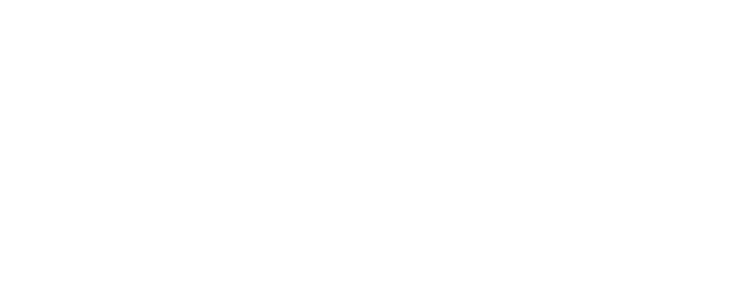
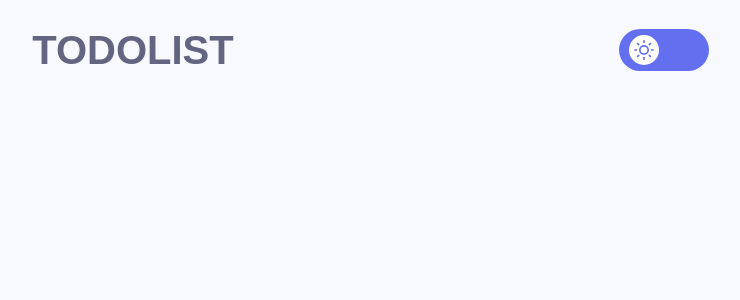
Before and after one commit to magrowing/TodoList-App, a React (Vite) app: page / in a window 1280 px wide. Shown: the top 300 px of the page, without its empty margins (507-1247 px from the left). Built offline with nearby package versions, Linux system fonts and the light colour scheme; a web font is replaced by a local one.

Commit message:
feat : [Header] UI 구현 및 스타일링

```diff
--- a/src/App.tsx
+++ b/src/App.tsx
@@ -1,8 +1,11 @@
+import { ThemeProvider } from 'styled-components';
+
 import { Reset } from 'styled-reset';
 
 import GlobalStyle from './styles/GlobalStyle';
-import { ThemeProvider } from 'styled-components';
 import defaultTheme from './styles/defaultTheme';
+
+import Layout from './components/Layout';
 
 function App() {
   const theme = defaultTheme;
@@ -10,6 +13,7 @@
     <ThemeProvider theme={theme}>
       <Reset />
       <GlobalStyle />
+      <Layout />
     </ThemeProvider>
   );
 }
--- /dev/null
+++ b/src/components/Header.tsx
@@ -0,0 +1,28 @@
+import styled from 'styled-components';
+
+import SwitchButton from './SwitchButton';
+
+const HeaderContainer = styled.header`
+  position: relative;
+  h2 {
+    display: inline-block;
+    width: 100%;
+    font-size: 4rem;
+    font-weight: 700;
+    text-transform: uppercase;
+    text-align: center;
+    margin: 3rem auto;
+    color: ${(props) => props.theme.colors.textPrimary};
+  }
+`;
+
+function Header() {
+  return (
+    <HeaderContainer>
+      <h2>Todolist</h2>
+      <SwitchButton />
+    </HeaderContainer>
+  );
+}
+
+export default Header;
--- /dev/null
+++ b/src/components/Layout.tsx
@@ -0,0 +1,20 @@
+import styled from 'styled-components';
+
+import Header from './Header';
+
+const Container = styled.article`
+  width: 90%;
+  max-width: 1200px;
+  margin: 0 auto;
+  height: 400px;
+`;
+
+function Layout() {
+  return (
+    <Container>
+      <Header />
+    </Container>
+  );
+}
+
+export default Layout;
--- /dev/null
+++ b/src/components/SwitchButton.tsx
@@ -0,0 +1,88 @@
+import { useState } from 'react';
+
+import styled, { css } from 'styled-components';
+
+import { FiSun, FiMoon } from 'react-icons/fi';
+
+type SwitchProps = {
+  toggle: boolean;
+};
+
+const Switch = styled.button<SwitchProps>`
+  position: absolute;
+  top: 50%;
+  right: 0;
+  transform: translateY(-50%);
+  display: flex;
+  align-items: center;
+  justify-content: space-between;
+  width: 9rem;
+  height: auto;
+  padding: 0.6rem 1rem;
+  border: none;
+  border-radius: 3rem;
+  font-weight: 500;
+  font-size: 1.6rem;
+  text-decoration: none;
+  text-align: left;
+  cursor: pointer;
+  overflow: hidden;
+  background-color: ${(props) => props.theme.colors.primary};
+
+  span {
+    display: inline-flex;
+    align-items: center;
+    justify-content: center;
+    width: 3rem;
+    height: 3rem;
+    background-color: ${(props) => props.theme.colors.baseWhite};
+    border-radius: 100%;
+    transition: opacity;
+
+    &:first-of-type {
+      opacity: 0;
+    }
+    &:last-of-type {
+      opacity: 1;
+    }
+
+    svg {
+      width: 2rem;
+      height: 2rem;
+      stroke: ${(props) => props.theme.colors.primary};
+    }
+  }
+
+  ${(props) =>
+    props.toggle &&
+    css`
+      span {
+        &:first-of-type {
+          opacity: 1;
+        }
+        &:last-of-type {
+          opacity: 0;
+        }
+      }
+    `}
+`;
+
+function SwitchButton() {
+  const [toggle, seToggle] = useState(true);
+
+  const handleSwitchClick = () => {
+    seToggle(!toggle);
+  };
+  return (
+    <Switch type="button" toggle={toggle} onClick={handleSwitchClick}>
+      <span>
+        <FiSun />
+      </span>
+      <span>
+        <FiMoon />
+      </span>
+    </Switch>
+  );
+}
+
+export default SwitchButton;
--- a/src/styles/GlobalStyle.ts
+++ b/src/styles/GlobalStyle.ts
@@ -22,6 +22,7 @@
     font-size: 1.6rem;
     font-family: "Pretendard Variable", Pretendard,  sans-serif;
     color: ${(props) => props.theme.colors.baseBlack};
+    background-color: ${(props) => props.theme.colors.bgPrimary};
   }
 
   :lang(ko) {
```
